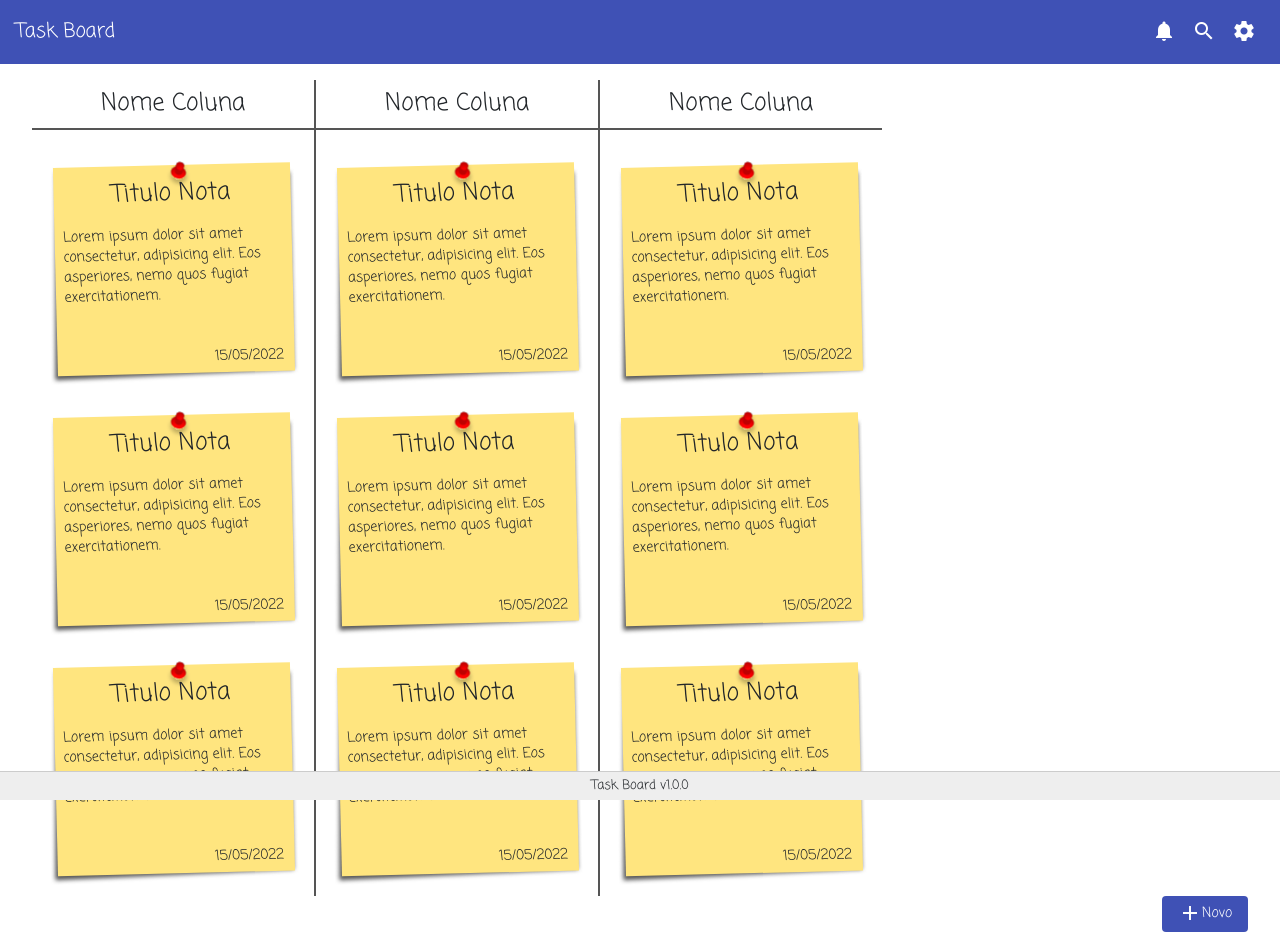
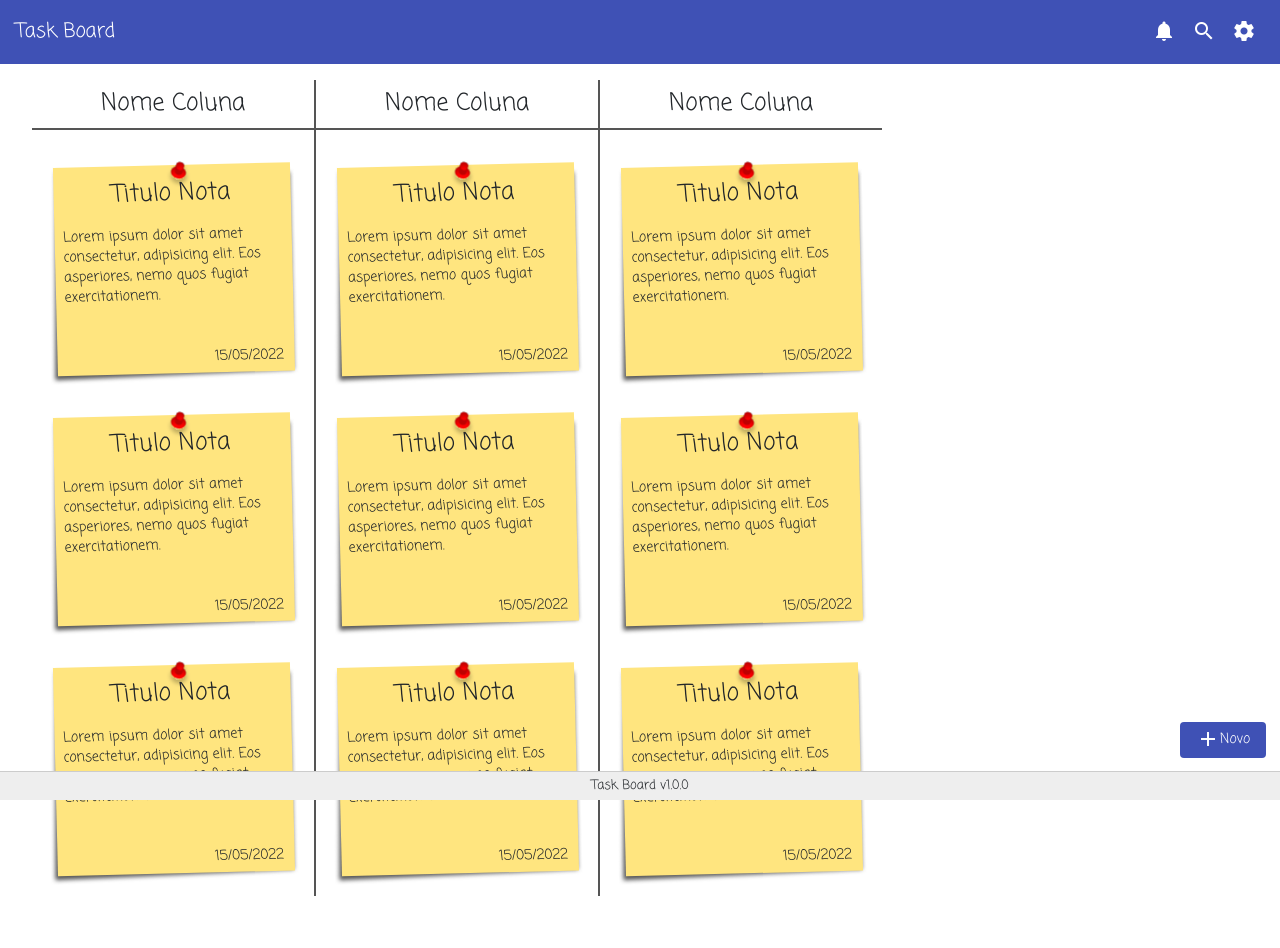
Before and after one commit to rafaelreis96/task-board, an Angular app: page / in a window 1280 px wide. After the commit the page ends 912 px from the top, so only its background shows below. Built offline with nearby package versions, Linux system fonts and the light colour scheme.

Commit message:
style; fixar botao no rodape

```diff
--- a/src/app/board/board.component.scss
+++ b/src/app/board/board.component.scss
@@ -10,4 +10,10 @@
       border: none;
     }
   }
+
+  &-footer {
+    position: fixed;
+    right: 1em;
+    bottom: 3em;
+  }
 }
```
